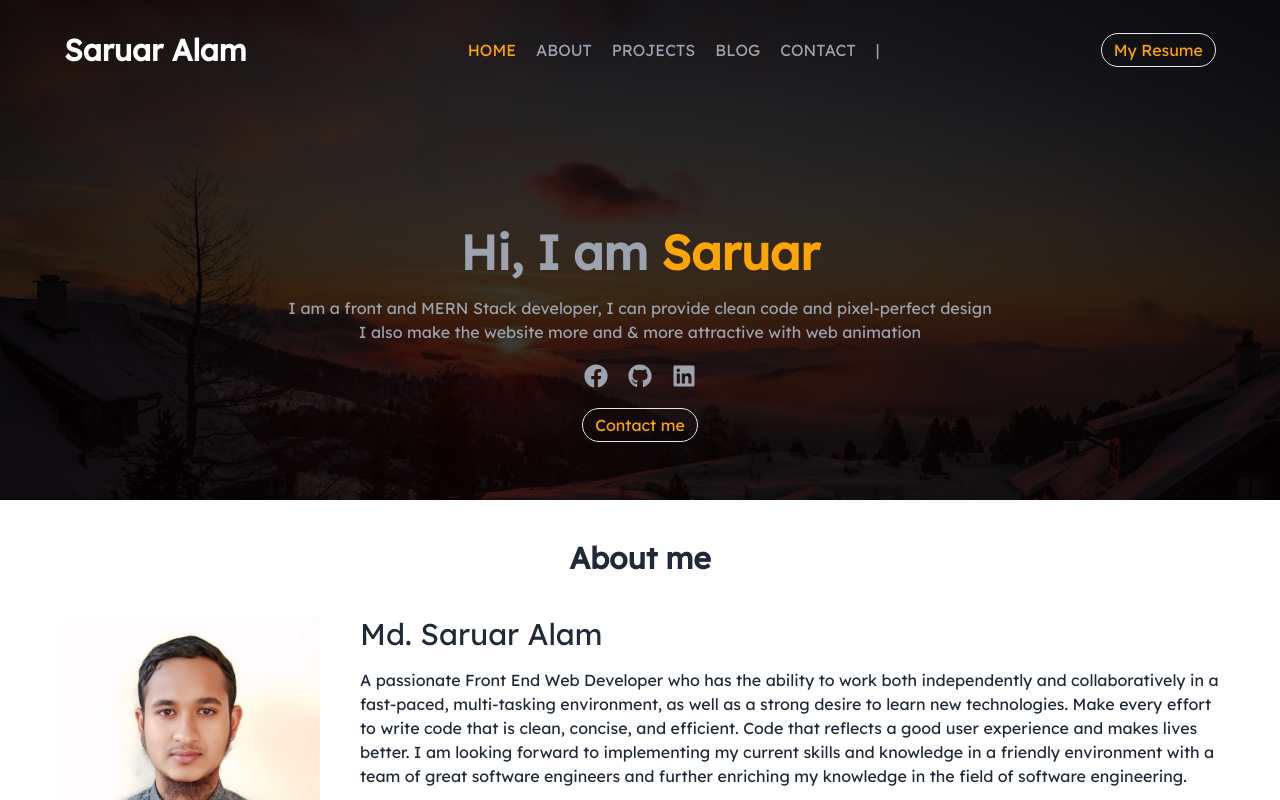
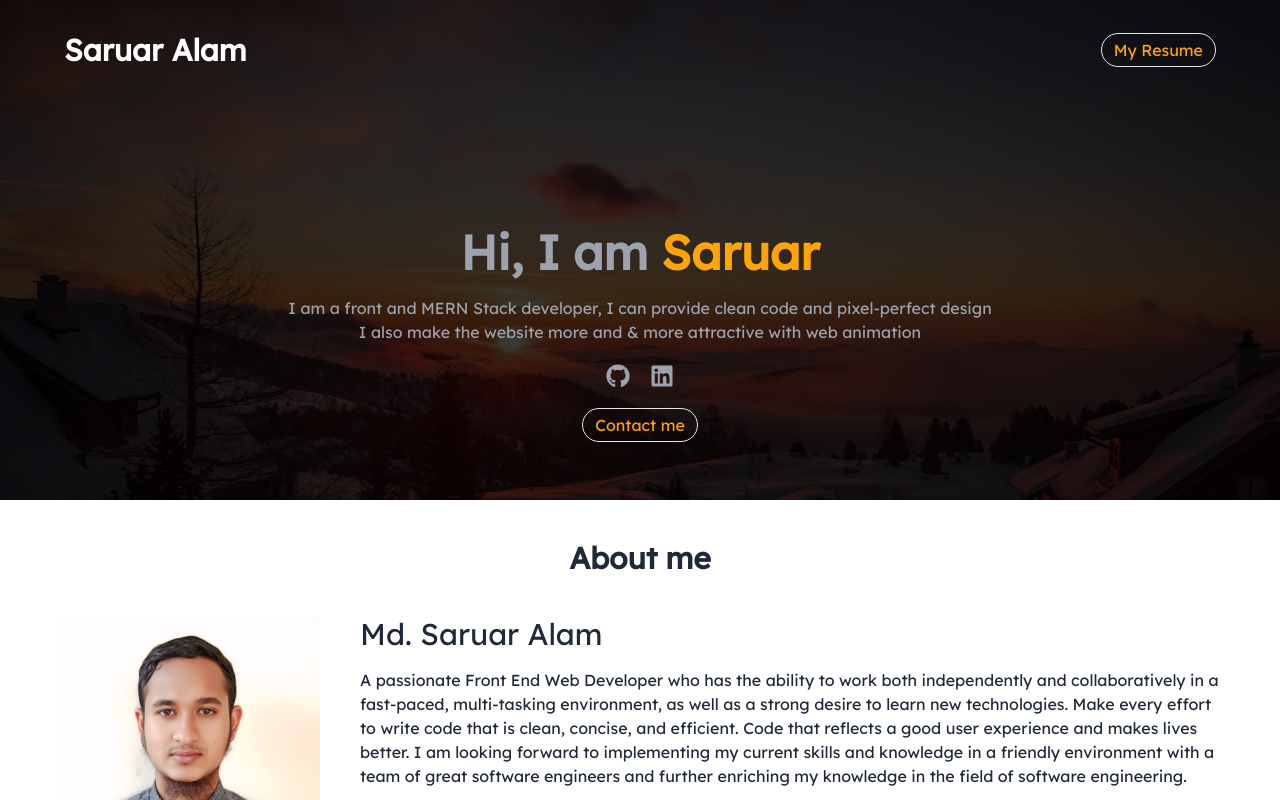
Before and after one commit to saruaralam-swd/saruar-portfolio, a React (Create React App) app: page / in a window 1280 px wide. Shown: the top 800 px of the page. Built offline with nearby package versions, Linux system fonts and the light colour scheme; no server answers.

Commit message:
header menu hide

```diff
--- a/package.json
+++ b/package.json
@@ -7,7 +7,7 @@
     "@testing-library/react": "^13.4.0",
     "@testing-library/user-event": "^13.5.0",
     "daisyui": "^2.43.0",
-    "firebase": "^9.15.0",
+    "firebase": "^9.23.0",
     "hamburger-react": "^2.5.1",
     "react": "^18.2.0",
     "react-dom": "^18.2.0",
@@ -44,6 +44,7 @@
   },
   "devDependencies": {
     "autoprefixer": "^10.4.13",
+    "firebase-tools": "^14.4.0",
     "postcss": "^8.4.19",
     "tailwindcss": "^3.2.4"
   }
--- a/src/Pages/Home/Banner/Banner2Header.js
+++ b/src/Pages/Home/Banner/Banner2Header.js
@@ -9,7 +9,7 @@ const Banner2Header = () => {
           <Link to="/home">Saruar Alam</Link>
         </div>
         <div className=" z-40">
-          <ul className="flex items-center  gap-5 uppercase">
+          {/* <ul className="flex items-center  gap-5 uppercase">
             <NavLink
               className={({ isActive }) => (isActive ? "text-[#FFA503]" : "")}
             >
@@ -40,7 +40,7 @@ const Banner2Header = () => {
               Contact
             </NavLink>
             <li>|</li>
-          </ul>
+          </ul> */}
         </div>
         <div className="z-40">
           <a
--- a/src/Pages/Home/Banner/BannerText.js
+++ b/src/Pages/Home/Banner/BannerText.js
@@ -20,13 +20,13 @@ const BannerText = () => {
       </div>
       <div className="flex justify-center mt-5">
         <div className="flex justify-center items-center gap-5 z-50">
-          <a
+          {/* <a
             rel="noreferrer"
             target="_blank"
             href="https://web.facebook.com/saruaralam2001"
           >
             <FaFacebook className="text-2xl cursor-pointer hover:text-white duration-500" />
-          </a>
+          </a> */}
           <a
             rel="noreferrer"
             target="_blank"
```
Also changed, not shown: 1 other file (tests, documents, lock files or other folders).
